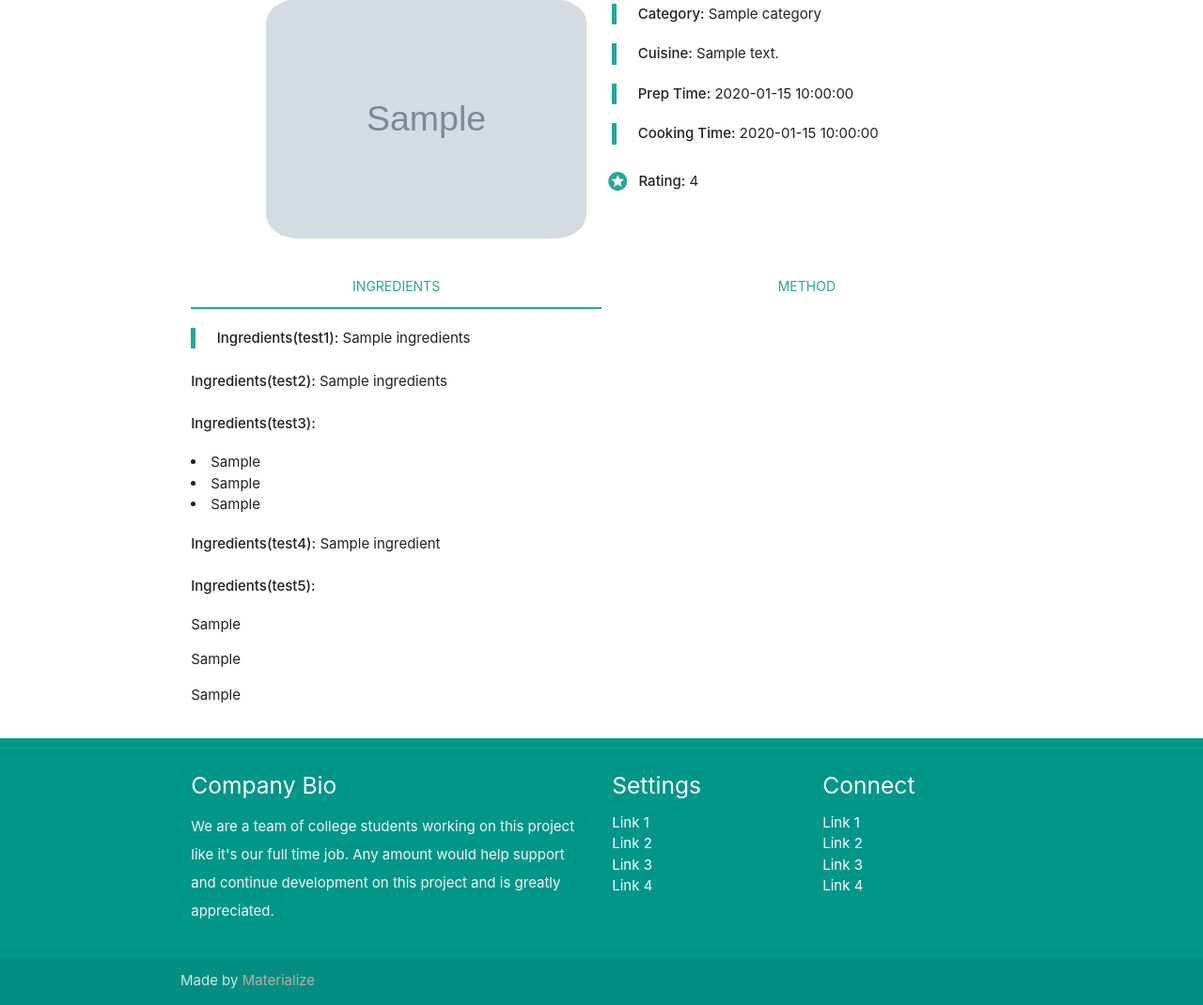
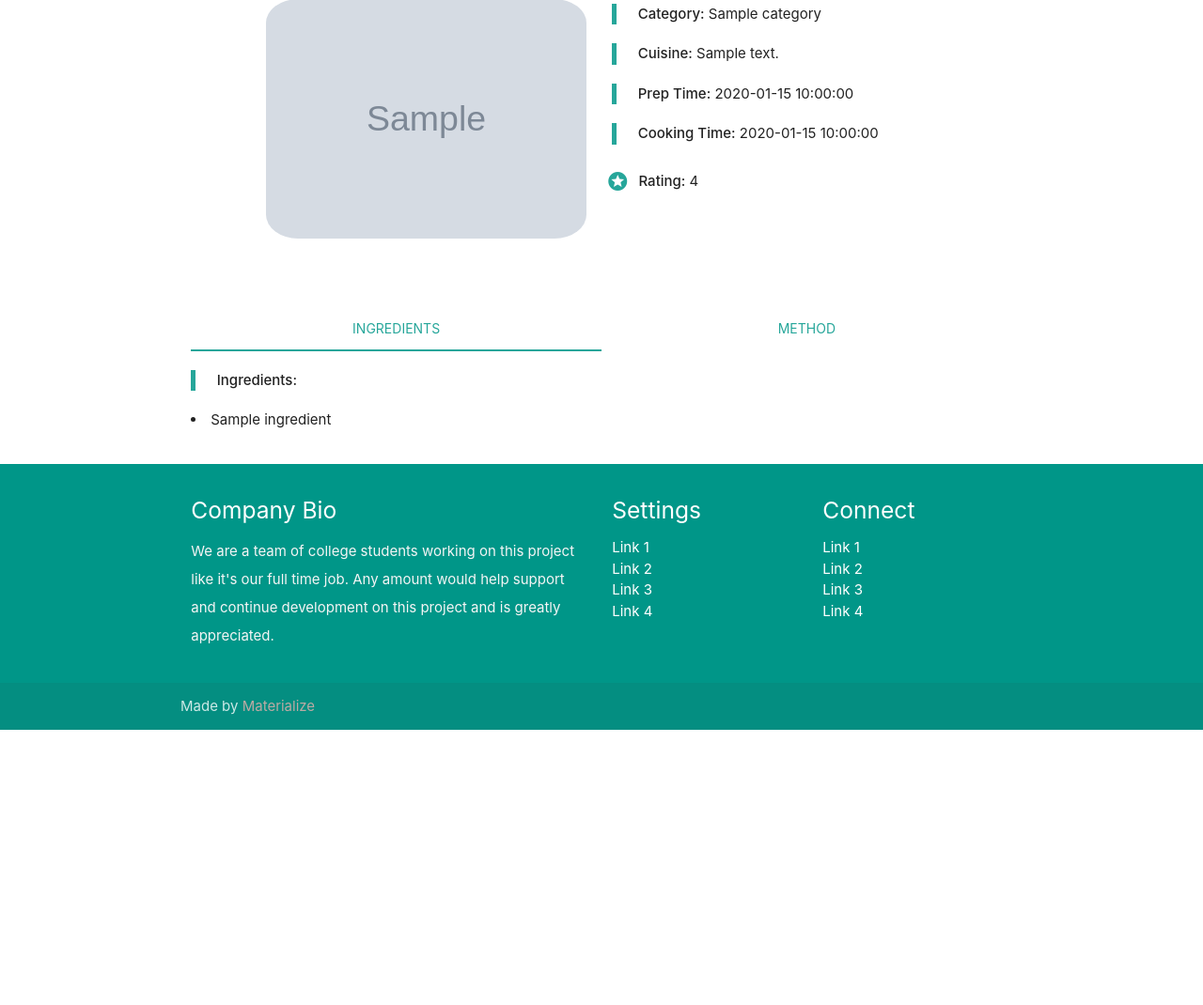
Before and after one commit to Code-Institute-Submissions/recipe-book-2, a Flask app: template templates/view_recipe.html in a window 1280 px wide, after a click on "INGREDIENTS". Shown: the part 246-1316 px from the top of the page at 94% size. After the commit the page ends 1023 px from the top, so only its background shows below. Run offline with Flask 2, Linux system fonts and the light colour scheme; the template is opened without the code that fills it: most values are stand-ins (such as "Sample title", 1, 10 or a date in 2020); grey boxes marked "Sample" are stand-in pictures; some libraries are stand-ins or nearby versions.

Commit message:
for loop created for iterating through ingredients and method nested dicts

```diff
--- a/static/css/style.css
+++ b/static/css/style.css
@@ -100,6 +100,7 @@ blockquote{
 .tabs .tab a.active {
     background-color: transparent;
     color: #26a69a;
+    outline: none;
 } /*Background and text color when a tab is active*/
 
 .tabs .tab a:hover {
@@ -107,11 +108,6 @@ blockquote{
     color: #26a69a;
 } /*Background and text color on hover*/
 
-.tabs .tab .indicator:focus {
-    background-color: transparent;
-    color: #26a69a;
-} /*Background and text color on hover*/
-
 .tabs .indicator {
     background-color: #26a69a;
 } /*Color of underline*/
--- a/templates/view_recipe.html
+++ b/templates/view_recipe.html
@@ -18,7 +18,7 @@
                 <i id="rating_icon" class="material-icons">stars</i>
                 <strong>Rating:</strong> {{ recipe.rating }}
     </div>
-  </div>
+  </div><br><br>
 
       <div class="row">
     <div class="col s12 m12 l12">
@@ -28,24 +28,18 @@
       </ul>
     </div>
     <div id="tab1" class="col s12">
-      <blockquote><strong>Ingredients(test1):</strong> {{ recipe.ingredients }}</blockquote>
-                <p><strong>Ingredients(test2):</strong> {{ recipe.ingredients.values() }}</blockquote>
-                <p><strong>Ingredients(test3):</strong></p>
-                <li>{{ recipe.ingredients.ing1 }}</li>
-                <li>{{ recipe.ingredients.ing2 }}</li>
-                <li>{{ recipe.ingredients.ing3 }}</li>
+      <blockquote><strong>Ingredients:</strong></blockquote>
 
-                <p><strong>Ingredients(test4):</strong>
-                {% for ing in ingredients %}
-                {{ ing }}
+                {% for i in recipe.ingredients %}
+                <li>{{ i["ing_name"] }}</li>
                 {% endfor %}</p>
 
-                <p><strong>Ingredients(test5):</strong></p>
-                <ul>{{ recipe.ingredients.ing1 }}</ul>
-                <ul>{{ recipe.ingredients.ing2 }}</ul>
-                <ul>{{ recipe.ingredients.ing3 }}</ul>
         </div>
-    <div id="tab2" class="col s12"><p><strong>Method:</strong> {{ recipe.method.values() }}</p>
+    <div id="tab2" class="col s12">
+      <blockquote><strong>Method:</strong></blockquote>
+                {% for i in recipe.method %}
+                <li>{{ i["step_name"] }}</li>
+                {% endfor %}</p>
     </div>
   </div>
 
```
